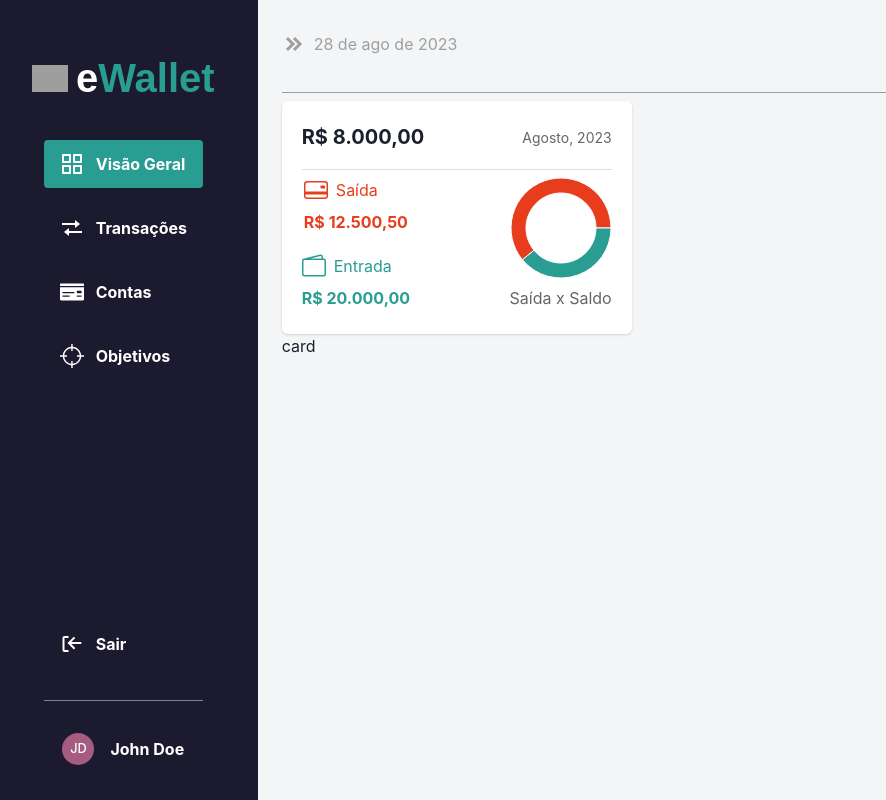
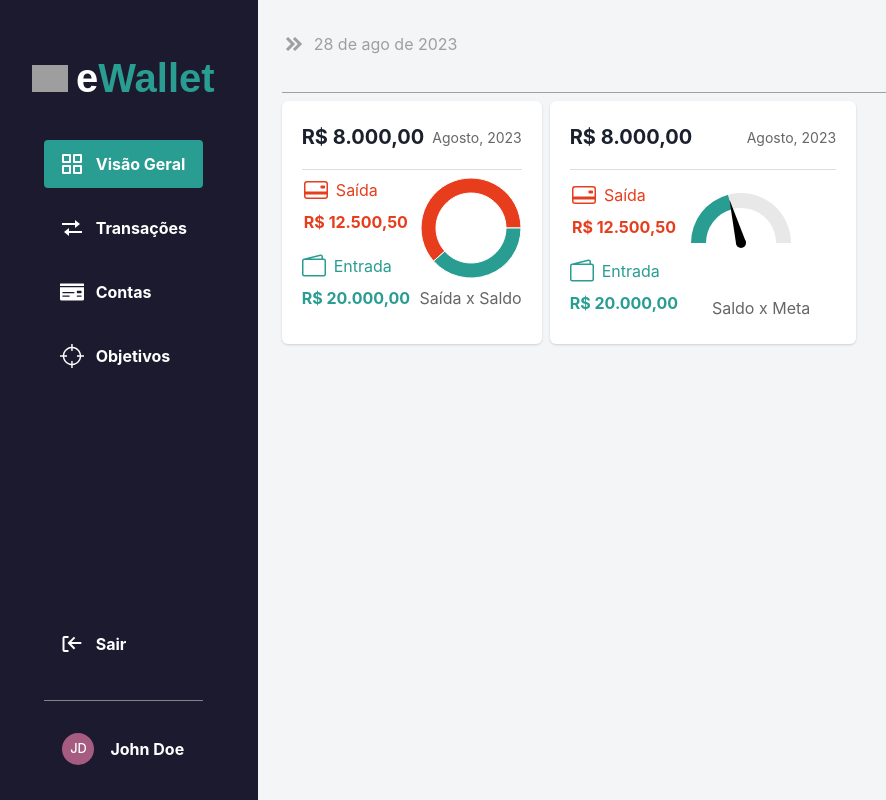
Before and after one commit to 3salles/eWallet-front, a React (Vite) app: page /home/overview in a window 1280 px wide. Shown: the whole page, without its empty margins (11-897 px from the left). Built offline with nearby package versions, Linux system fonts and the light colour scheme; grey boxes are pictures that could not be loaded.

Commit message:
:recycle: Refactor: Change charts to receive dinamic info

```diff
--- /dev/null
+++ b/src/adpaters/ChartAdapters.ts
@@ -0,0 +1,60 @@
+import { IChartData, IChartType, IDonutChart, IGaugeChart } from "@/types";
+import { IGoalsResume } from "@/types/goals";
+import { ITransactionResume } from "@/types/transactions";
+
+const donutChartAdapter = (data: ITransactionResume): IDonutChart[] => {
+  const adapter: IDonutChart[] = [
+    {
+      label: "Saída",
+      value: data.income_amount,
+    },
+    {
+      label: "Saída",
+      value: data.outcome_amount,
+    },
+  ];
+
+  return adapter;
+};
+
+const gaugeChartAdapter = (data: IGoalsResume): IGaugeChart[] => {
+  const adapter: IGaugeChart[] = [
+    {
+      label: "Saldo",
+      value: data.amount,
+      color: "#299d91",
+    },
+    {
+      label: "Saída",
+      value: data.goal_value,
+      color: "#E8E8E8"
+    },
+  ];
+
+  return adapter;
+};
+
+const chartDataAdapter = (chartData:ITransactionResume | IGoalsResume, type: IChartType):IChartData => {
+  const adapter = {
+    donut: {
+      type,
+      data: donutChartAdapter(chartData as ITransactionResume)
+    },
+    bar: {
+      type,
+      data: donutChartAdapter(chartData as ITransactionResume)
+    },
+    gauge: {
+      type,
+      data: gaugeChartAdapter(chartData as IGoalsResume)
+    }
+  }
+
+  return adapter[type]
+}
+
+export const ChartAdapters = {
+  donutChartAdapter,
+  chartDataAdapter,
+  gaugeChartAdapter,
+}
--- a/src/components/atoms/Charts/DonutCharts/index.tsx
+++ b/src/components/atoms/Charts/DonutCharts/index.tsx
@@ -1,21 +1,13 @@
-import { TooltipData } from "@/types/chart.types";
+import { IDonutChart, TooltipData } from "@/types/chart.types";
 import { NumberUtils } from "@/utils/number.utils";
 import { useState } from "react";
 import { Cell, Pie, PieChart, Tooltip } from "recharts";
-import Transactions from "../../../../mocks/transactionResume.json";
 
-const data = [
-  {
-    name: "Saída",
-    value: Transactions.outcome_amount,
-  },
-  {
-    name: "Saldo",
-    value: Transactions.amount,
-  },
-];
-
-export default function DonutChart() {
+export default function DonutChart({
+  chartData,
+}: {
+  chartData: IDonutChart[];
+}) {
   const [tooltipInfo, setTooltipInfo] = useState({} as TooltipData);
 
   const colors = ["#e73d1c", "#299d91"];
@@ -30,7 +22,7 @@ export default function DonutChart() {
         formatter={(value) => `${NumberUtils.moneyFormatter(value)}`}
       />
       <Pie
-        data={data}
+        data={chartData}
         dataKey="value"
         nameKey="name"
         cx="50%"
@@ -39,7 +31,7 @@ export default function DonutChart() {
         outerRadius={50}
         onMouseEnter={(entry: TooltipData) => setTooltipInfo(entry)}
       >
-        {data.map((entry, index) => (
+        {chartData.map((entry, index) => (
           <Cell
             key={`cell-${entry.value}`}
             fill={colors[index % colors.length]}
--- a/src/components/atoms/Charts/GaugeChart/index.tsx
+++ b/src/components/atoms/Charts/GaugeChart/index.tsx
@@ -2,28 +2,29 @@ import { useState } from "react";
 import { PieChart, Pie, Cell, Tooltip } from "recharts";
 
 import GaugeChartNeedle from "./needle";
-import { IChartData, TooltipData } from "@/types/chart.types";
+import { IGaugeChart, TooltipData } from "@/types/chart.types";
 import { NumberUtils } from "@/utils/number.utils";
-
-const dataChart: IChartData[] = [
-  { name: "Saldo", value: 12500, color: "#299d91" },
-  { name: "Meta", value: 50000, color: "#E8E8E8" },
-];
 
 const CX = 50;
 const CY = 60;
 const IR = 35; // Inner radius
 const OR = 50; // Out radius
-const Value = 12500; // Needle position value
+// const Value = 12500; // Needle position value
 
-export default function GaugeChart() {
+export default function GaugeChart({
+  chartData,
+}: {
+  chartData: IGaugeChart[];
+}) {
   const [tooltipInfo, setTooltipInfo] = useState({} as TooltipData);
+  const needlePosition =
+    chartData.find((data) => data.label === "Saldo")?.value ?? 0;
 
   return (
     <PieChart width={150} height={110}>
       <Tooltip
         itemStyle={{
-          color: tooltipInfo.name !== "Meta" ? tooltipInfo.fill : "#000",
+          color: tooltipInfo.label !== "Meta" ? tooltipInfo.fill : "#000",
           fontSize: "12px",
         }}
         formatter={(value) => `${NumberUtils.moneyFormatter(value)}`}
@@ -32,7 +33,7 @@ export default function GaugeChart() {
         dataKey="value"
         startAngle={180}
         endAngle={0}
-        data={dataChart}
+        data={chartData}
         cx={CX}
         cy={CY}
         innerRadius={IR}
@@ -40,11 +41,11 @@ export default function GaugeChart() {
         stroke="none"
         onMouseEnter={(entry: TooltipData) => setTooltipInfo(entry)}
       >
-        {dataChart.map((entry) => (
-          <Cell key={`cell-${entry.name}`} fill={entry.color} />
+        {chartData.map((entry) => (
+          <Cell key={`cell-${entry.label}`} fill={entry.color} />
         ))}
       </Pie>
-      {GaugeChartNeedle(Value, dataChart, CX, CY, IR, OR, "#000")}
+      {GaugeChartNeedle(needlePosition, chartData, CX, CY, IR, OR, "#000")}
     </PieChart>
   );
 }
--- a/src/components/atoms/Charts/GaugeChart/needle.tsx
+++ b/src/components/atoms/Charts/GaugeChart/needle.tsx
@@ -1,10 +1,10 @@
-import { IChartData } from "@/types/chart.types";
+import { IGaugeChart } from "@/types/chart.types";
 
 const RADIAN = Math.PI / 180;
 
 function GaugeChartNeedle(
   value: number,
-  data: IChartData[],
+  data: IGaugeChart[],
   cx: number,
   cy: number,
   iR: number,
@@ -12,7 +12,7 @@ function GaugeChartNeedle(
   color: string
 ) {
   let total = 0;
-  data.forEach((item: IChartData) => {
+  data.forEach((item: IGaugeChart) => {
     total += item.value;
   });
 
--- a/src/components/organisms/ChartCard/components/atoms/Chart.tsx
+++ b/src/components/organisms/ChartCard/components/atoms/Chart.tsx
@@ -1,16 +1,17 @@
 import DonutChart from "@/components/atoms/Charts/DonutCharts";
 import GaugeChart from "@/components/atoms/Charts/GaugeChart";
 import VerticalBarChart from "@/components/atoms/Charts/VerticalBarChart";
-import { IChartType } from "@/types";
+import { IBarChart, IChartType, IDonutChart, IGaugeChart } from "@/types";
 
 interface ChartProps {
   type: IChartType;
+  chartData: IDonutChart[] | IGaugeChart[] | IBarChart[];
 }
 
-export const Chart = ({ type }: ChartProps) => {
+export const Chart = ({ type, chartData }: ChartProps) => {
   const displayChart = {
-    donut: <DonutChart />,
-    gauge: <GaugeChart />,
+    donut: <DonutChart chartData={chartData as IDonutChart[]} />,
+    gauge: <GaugeChart chartData={chartData as IGaugeChart[]} />,
     bar: <VerticalBarChart />,
   };
 
--- a/src/components/organisms/ChartCard/index.tsx
+++ b/src/components/organisms/ChartCard/index.tsx
@@ -1,16 +1,27 @@
 import Card from "@/components/molecules/Card";
 import { Divider, HStack, Heading, Text, VStack } from "@chakra-ui/react";
 
-import { IChartCard } from "@/types";
+import { IChartType } from "@/types";
 import { Chart } from "./components/atoms/Chart";
 import transactionsResume from "@/mocks/transactionResume.json";
 import { CardInfo } from "./components/atoms/CardInfo";
+import { ChartAdapters } from "@/adpaters/ChartAdapters";
+import { ITransactionResume } from "@/types/transactions";
+import { IGoalsResume } from "@/types/goals";
 
 interface ChartCardProps {
-  chartData: IChartCard;
+  chartData: ITransactionResume | IGoalsResume;
+  type: IChartType;
+  legend: string;
 }
 
-export const ChartCard = ({ chartData }: ChartCardProps) => {
+export const ChartCard = ({ chartData, type, legend }: ChartCardProps) => {
+  const data = {
+    donut: ChartAdapters.donutChartAdapter(chartData as ITransactionResume),
+    bar: ChartAdapters.donutChartAdapter(chartData as ITransactionResume),
+    gauge: ChartAdapters.gaugeChartAdapter(chartData as IGoalsResume),
+  };
+
   return (
     <Card>
       <VStack>
@@ -31,8 +42,8 @@ export const ChartCard = ({ chartData }: ChartCardProps) => {
             <CardInfo type="income" value={transactionsResume.income_amount} />
           </VStack>
           <VStack>
-            <Chart type={chartData.chartType} />
-            <Text color="gray.600">{chartData?.chartLegend}</Text>
+            <Chart type={type} chartData={data[type]} />
+            <Text color="gray.600">{legend}</Text>
           </VStack>
         </HStack>
       </VStack>
--- a/src/components/pages/overview/index.tsx
+++ b/src/components/pages/overview/index.tsx
@@ -1,19 +1,36 @@
 import { ChartCard } from "@/components/organisms/ChartCard";
 import { AppTemplate } from "@/components/templates/AppTemplate";
-import { Box } from "@chakra-ui/react";
+import { Stack } from "@chakra-ui/react";
+import { ChartTypeEnum } from "@/types";
 
-import chartDataCard from "../../../mocks/chart.json";
-import { IChartCard } from "@/types";
+import transactionsResume from "@/mocks/transactionResume.json";
+import goalsResume from "@/mocks/goalsResume.json";
+
+const chartSection = [
+  {
+    type: ChartTypeEnum.DONUT,
+    data: transactionsResume,
+    legend: "Saída x Saldo",
+  },
+  {
+    type: ChartTypeEnum.GAUGE,
+    data: goalsResume,
+    legend: "Saldo x Meta",
+  },
+];
 
 export const OverviewPage = () => {
-  const chartData = chartDataCard as IChartCard;
-
   return (
     <AppTemplate>
-      <Box as="section">
-        <ChartCard chartData={chartData} />
-        <div>card</div>
-      </Box>
+      <Stack as="section" direction={["column", "row"]} w="100%">
+        {chartSection.map((section) => (
+          <ChartCard
+            type={section.type}
+            chartData={section.data}
+            legend={section.legend}
+          />
+        ))}
+      </Stack>
     </AppTemplate>
   );
 };
--- /dev/null
+++ b/src/mocks/goalsResume.json
@@ -0,0 +1,5 @@
+{
+  "amount": 35790.53,
+  "goal_value": 50000,
+  "main_goal": "Viagem"
+}
--- a/src/types/chart.types.ts
+++ b/src/types/chart.types.ts
@@ -1,12 +1,17 @@
 export interface TooltipData {
   fill: string;
-  name: string;
+  label: string;
 }
 
 export type  IChartType = "donut" | "bar" | "gauge"
 
+export enum ChartTypeEnum {
+  DONUT='donut',
+  BAR = 'bar',
+  GAUGE = 'gauge'
+}
 export interface IDonutChart {
-  name: string;
+  label: string;
   value: number;
 }
 
@@ -15,9 +20,12 @@ export interface IGaugeChart extends IDonutChart {
 }
 
 export interface IBarChart {
-  name: string;
+  label: string;
   income: number;
   outcome: number;
 }
 
-export type IChartData  = IDonutChart | IGaugeChart | IBarChart
+export interface IChartData {
+  type: IChartType;
+  data: IDonutChart[] | IGaugeChart[] | IBarChart[];
+}
--- /dev/null
+++ b/src/types/goals.ts
@@ -0,0 +1,5 @@
+export interface IGoalsResume {
+  amount: number;
+  goal_value: number;
+  main_goal: string;
+}
```
Also changed, not shown: src/types/transactions.ts (line endings or trailing spaces).
